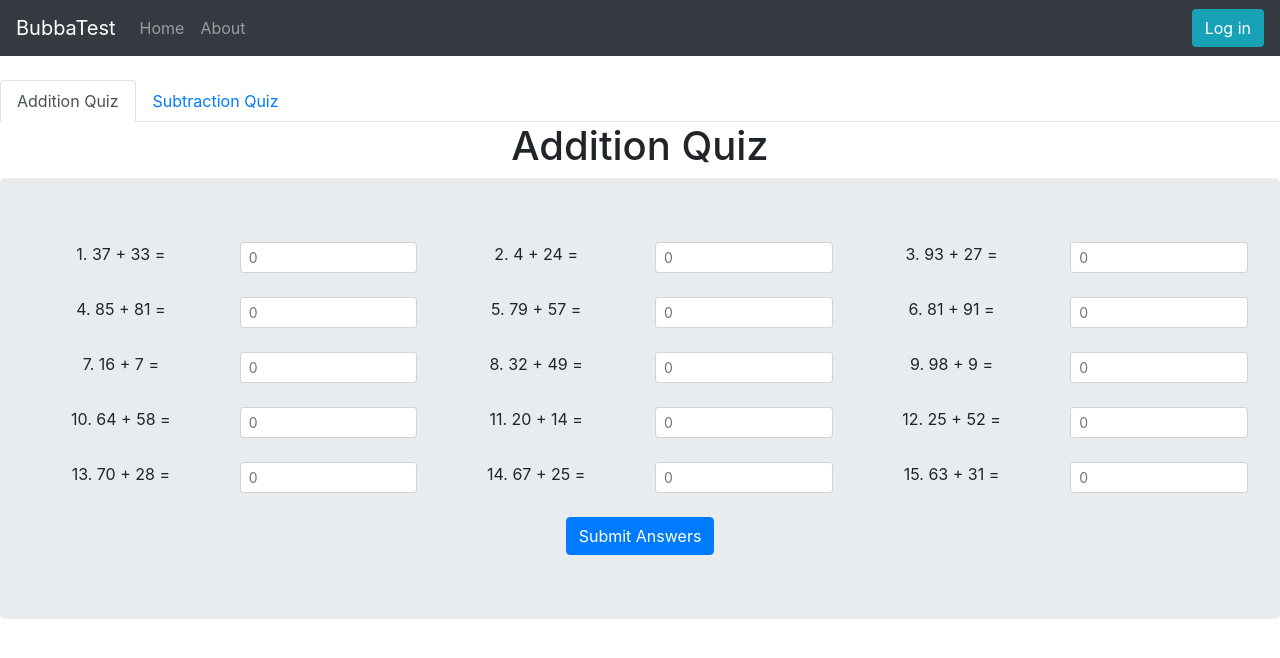
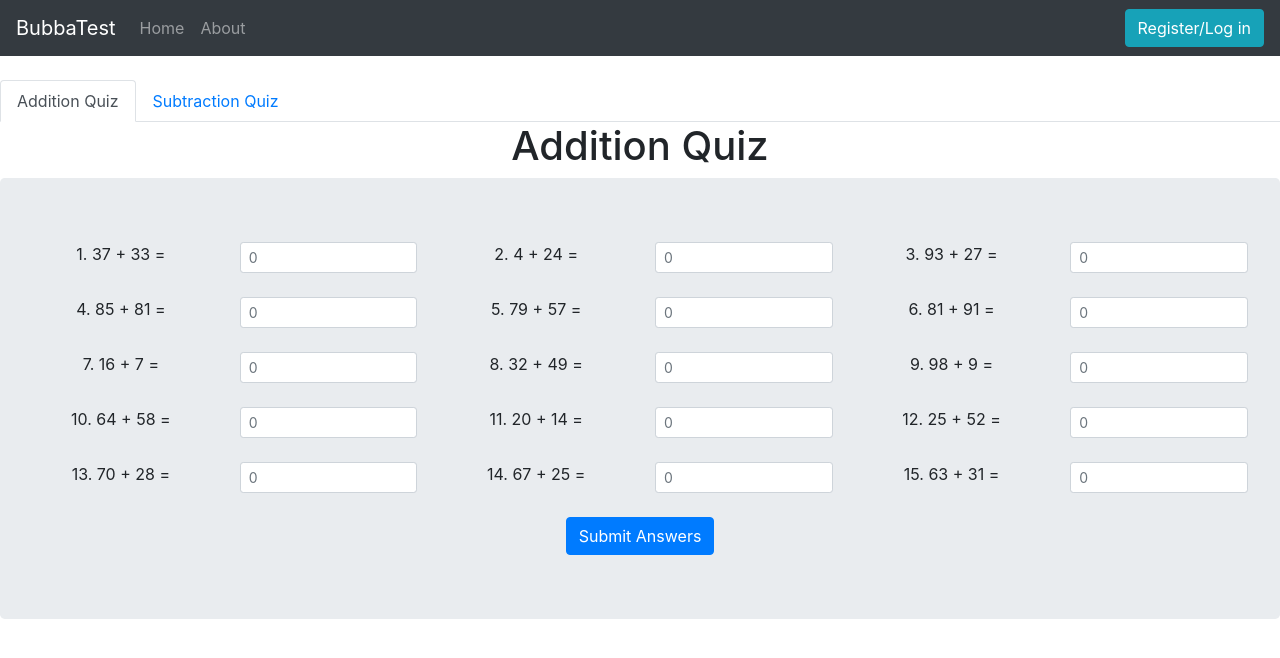
Before and after one commit to bearados/bubba, a React (Create React App) app in the folder client/: page / in a window 1280 px wide. Shown: the top 658 px of the page. Built offline with nearby package versions, Linux system fonts and the light colour scheme.

Commit message:
regisration

```diff
--- a/client/src/components/Navigation.js
+++ b/client/src/components/Navigation.js
@@ -14,7 +14,7 @@ const Navigation = () => {
           <Nav.Link href="/">Home</Nav.Link>
           <Nav.Link href="/about">About</Nav.Link>
         </Nav>
-        <Button onClick={handleShow} variant="info">Log in</Button>
+        <Button onClick={handleShow} variant="info">Register/Log in</Button>
         <Modal
         show={show}
         onHide={handleClose}
@@ -23,9 +23,9 @@ const Navigation = () => {
       >
         <Modal.Header closeButton>
           <Modal.Title>Register/Sign In</Modal.Title>
+          Enter you Login Information below to Login.<br/>
         </Modal.Header>
         <Modal.Body>
-          Enter you Login Information below to Login.<br/>
           <Form>
             <Form.Group className="mb-3" controlId="exampleForm.ControlInput1">
               <Form.Label>Email address</Form.Label>
@@ -37,7 +37,7 @@ const Navigation = () => {
                 <Form.Control type="password" placeholder="Password" />
               </Col>
             </Form.Group>
-            </Form>
+          </Form>
           <a href="/registration">Register</a>
         </Modal.Body>
         <Modal.Footer>
```
